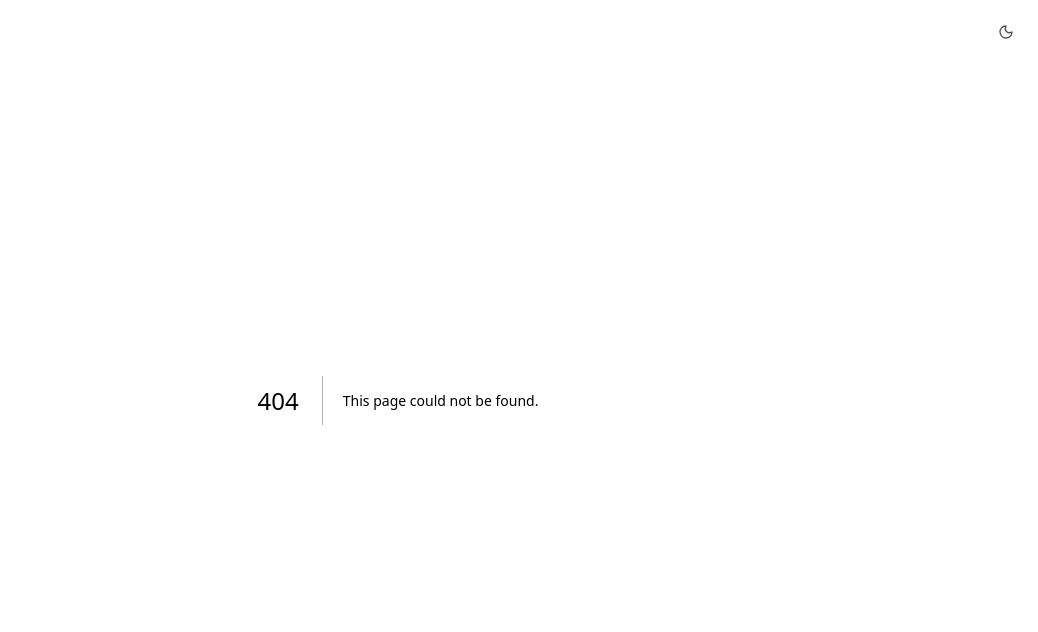
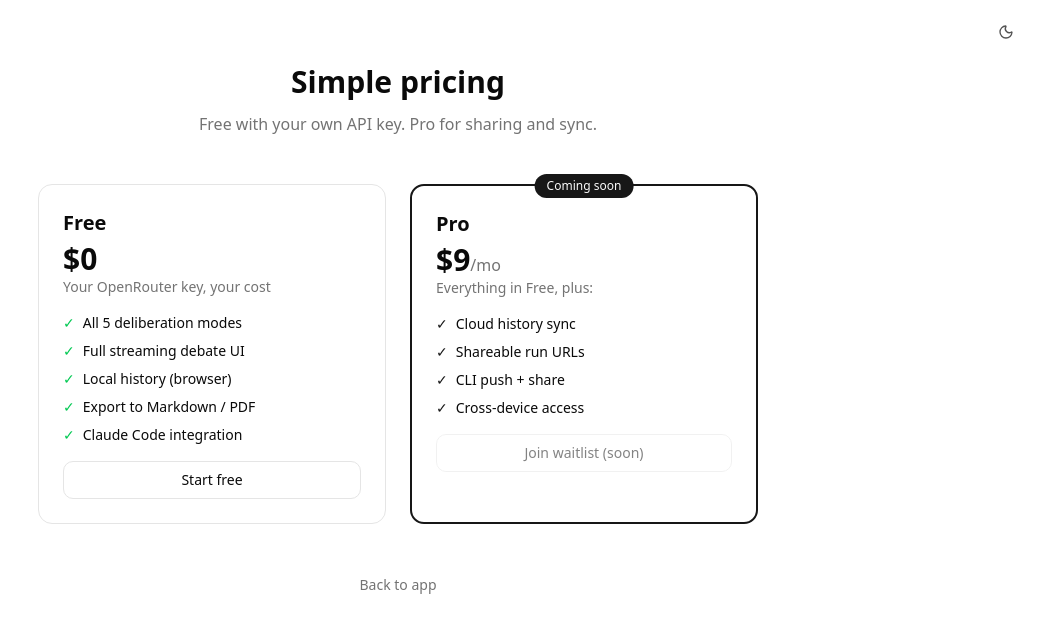
Before and after one commit to terry-li-hm/consilium-web, a Next.js app: page /pricing in a window 1280 px wide. Before the commit this address had no page. Shown: the top 632 px of the page, without its empty margins (242-1280 px from the left). Built offline with nearby package versions, Linux system fonts and the light colour scheme.

Commit message:
feat: add static pricing page (pro coming soon)

```diff
--- a/app/page.tsx
+++ b/app/page.tsx
@@ -165,9 +165,14 @@ export default function HomePage() {
         </Button>
       </div>
 
-      <a href="/history" className="text-sm text-muted-foreground hover:underline">
-        View past deliberations
-      </a>
+      <div className="flex items-center gap-4">
+        <a href="/history" className="text-sm text-muted-foreground hover:underline">
+          View past deliberations
+        </a>
+        <a href="/pricing" className="text-sm text-muted-foreground hover:underline">
+          Pricing
+        </a>
+      </div>
     </main>
   )
 }
--- /dev/null
+++ b/app/pricing/page.tsx
@@ -0,0 +1,57 @@
+export default function PricingPage() {
+  return (
+    <main className="min-h-screen p-6 max-w-3xl mx-auto space-y-12 pt-16">
+      <div className="text-center space-y-3">
+        <h1 className="text-3xl font-bold">Simple pricing</h1>
+        <p className="text-muted-foreground">Free with your own API key. Pro for sharing and sync.</p>
+      </div>
+
+      <div className="grid grid-cols-1 md:grid-cols-2 gap-6">
+        {/* Free */}
+        <div className="border rounded-xl p-6 space-y-4">
+          <div>
+            <h2 className="text-xl font-semibold">Free</h2>
+            <p className="text-3xl font-bold mt-1">$0</p>
+            <p className="text-sm text-muted-foreground">Your OpenRouter key, your cost</p>
+          </div>
+          <ul className="space-y-2 text-sm">
+            {['All 5 deliberation modes', 'Full streaming debate UI', 'Local history (browser)', 'Export to Markdown / PDF', 'Claude Code integration'].map(f => (
+              <li key={f} className="flex items-center gap-2">
+                <span className="text-green-500">✓</span> {f}
+              </li>
+            ))}
+          </ul>
+          <a href="/" className="block w-full text-center border rounded-lg py-2 text-sm hover:bg-muted transition-colors">
+            Start free
+          </a>
+        </div>
+
+        {/* Pro */}
+        <div className="border-2 border-primary rounded-xl p-6 space-y-4 relative">
+          <div className="absolute -top-3 left-1/2 -translate-x-1/2 bg-primary text-primary-foreground text-xs px-3 py-1 rounded-full">
+            Coming soon
+          </div>
+          <div>
+            <h2 className="text-xl font-semibold">Pro</h2>
+            <p className="text-3xl font-bold mt-1">$9<span className="text-base font-normal text-muted-foreground">/mo</span></p>
+            <p className="text-sm text-muted-foreground">Everything in Free, plus:</p>
+          </div>
+          <ul className="space-y-2 text-sm">
+            {['Cloud history sync', 'Shareable run URLs', 'CLI push + share', 'Cross-device access'].map(f => (
+              <li key={f} className="flex items-center gap-2">
+                <span className="text-primary">✓</span> {f}
+              </li>
+            ))}
+          </ul>
+          <button disabled className="w-full border rounded-lg py-2 text-sm opacity-50 cursor-not-allowed">
+            Join waitlist (soon)
+          </button>
+        </div>
+      </div>
+
+      <div className="text-center">
+        <a href="/" className="text-sm text-muted-foreground hover:underline">Back to app</a>
+      </div>
+    </main>
+  )
+}
```
